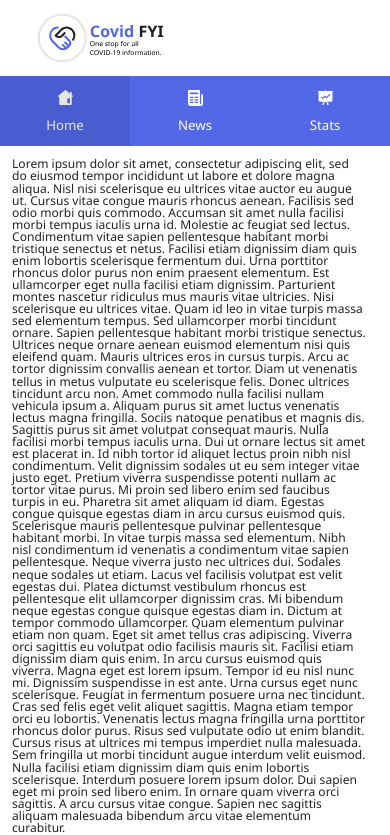
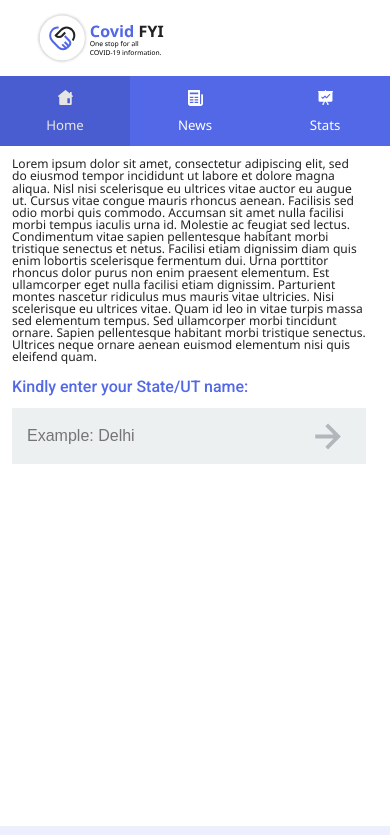
Before and after one commit to covidFYI/frontend, a Next.js app: page / in a window 390 px wide. Shown: the top 835 px of the page. Built offline with nearby package versions, Linux system fonts and the light colour scheme.

Commit message:
Fixed SearchBar on MobileView

```diff
--- /dev/null
+++ b/next.config.js
@@ -0,0 +1,5 @@
+module.exports = {
+  devIndicators: {
+    autoPrerender: false,
+  },
+}
--- a/public/css/components.css
+++ b/public/css/components.css
@@ -16,9 +16,11 @@
   flex-direction: column;
   width: 100%;
   position: absolute;
+  /* margin-top: auto; */
   font-size: 1rem;
-  left: 0;
+  height: 1.5rem;
   bottom: 0;
+  margin-bottom: 0;
 }
 
 .footer-end {
@@ -282,12 +284,15 @@ div.dropdown-navigation a.nav-item:hover {
 }
 
 .options {
-    position: absolute;
-    top: 76px;
+    position: relative;
+    /* top: 76px; */
     width: 100%;
     background-color: var(--search-bg-active);
+    border: 2px solid var(--accent);
+    border-top: none;
+    box-sizing: border-box;
     max-height: 300px;
-    overflow: auto;
+    overflow: hidden;
 }
 
 .options > li {
@@ -296,6 +301,12 @@ div.dropdown-navigation a.nav-item:hover {
     padding: 20px 65px;
     font-size: 1rem;
     border-bottom: 1px solid var(--search-bg);
+}
+
+.options > li:hover {
+    border-bottom: none;
+    background-color: var(--accent);
+    color: var(--light-gray);
 }
 
 .no-options {
@@ -618,6 +629,11 @@ a.social-media-link {
 }
 
 @media only screen and (max-width: 991px) {
+
+    body {
+        min-height: 100vh;
+    }
+
     .hide-991 {
         display: none !important;
     }
@@ -631,7 +647,7 @@ a.social-media-link {
     }
 
     .container {
-        padding: 0
+        padding: 0;
     }
 
     .information > * {
@@ -695,6 +711,20 @@ a.social-media-link {
     margin-top: 14px;
   }
 
+  .home-container {
+    /* transition: visibility 0s, opacity 0.5s linear; */
+  }
+
+  .hide-on-focus-true {
+    height: 0;
+    overflow: hidden;
+  }
+
+  .hide-on-focus-false {
+    -webkit-animation: fadeIn 0.8s;
+    animation: fadeIn 0.8s;
+  }
+
   .search-bar {
     height: 56px;
   }
@@ -713,7 +743,7 @@ a.social-media-link {
   }
 
   .options {
-      top: 60px;
+      /* top: 60px; */
   }
 
   .options > li {
--- a/public/css/layout.css
+++ b/public/css/layout.css
@@ -6,7 +6,8 @@
 */
 
 .container {
-    padding: 1em
+    padding: 1em;
+    /* padding-bottom: 1.5rem; */
 }
 
 .content {
@@ -15,7 +16,8 @@
 }
 
 #__next > div {
-    position: relative;
+    /* position: relative; */
+    /* padding-bottom: 1.5rem; */
 }
 
 .tabbed-navigation {
--- a/public/css/misc.css
+++ b/public/css/misc.css
@@ -3,3 +3,12 @@
     ----------------------------------------------------------------------------
     Everything that you think that won't go in any other CSS file will go here
 */
+
+@-webkit-keyframes fadeIn {
+    from { opacity: 0; }
+      to { opacity: 1; }
+}
+@keyframes fadeIn {
+    from { opacity: 0; }
+      to { opacity: 1; }
+}
--- a/public/css/reset.css
+++ b/public/css/reset.css
@@ -36,7 +36,8 @@ footer, header, hgroup, menu, nav, section {
 }
 
 body {
-	line-height: 1;
+    line-height: 1;
+    height: 100vh;
 }
 
 ol, ul {
--- a/src/components/Categories.js
+++ b/src/components/Categories.js
@@ -7,11 +7,11 @@ export default class Categories extends Component {
         count: 0
     }
 
-    // componentDidUpdate() {
-    //     this.updateComp()
-    // }
+    componentDidMount() {
+        this.componentDidUpdate()
+    }
 
-    componentDidMount() {
+    componentDidUpdate() {
         if (this.state.count < 10) {
             const url = `http://localhost/api/v1/state/${this.props.state}`;
 
--- a/src/components/HomeContainer.js
+++ b/src/components/HomeContainer.js
@@ -1,21 +1,59 @@
-import React, { Component } from 'react'
-import SearchContainer from './SearchContainer'
+import React, { Component } from "react";
+import SearchContainer from "./SearchContainer";
+import Categories from './Categories'
 
 export default class HomeContainer extends Component {
-    render() {
-        return (
-            <div className="home-container">
-                Lorem ipsum dolor sit amet, consectetur adipiscing elit, sed do eiusmod tempor incididunt ut labore et dolore magna aliqua. Nisl nisi scelerisque eu ultrices vitae auctor eu augue ut. Cursus vitae congue mauris rhoncus aenean. Facilisis sed odio morbi quis commodo. Accumsan sit amet nulla facilisi morbi tempus iaculis urna id. Molestie ac feugiat sed lectus. Condimentum vitae sapien pellentesque habitant morbi tristique senectus et netus. Facilisi etiam dignissim diam quis enim lobortis scelerisque fermentum dui. Urna porttitor rhoncus dolor purus non enim praesent elementum. Est ullamcorper eget nulla facilisi etiam dignissim. Parturient montes nascetur ridiculus mus mauris vitae ultricies. Nisi scelerisque eu ultrices vitae. Quam id leo in vitae turpis massa sed elementum tempus. Sed ullamcorper morbi tincidunt ornare. Sapien pellentesque habitant morbi tristique senectus. Ultrices neque ornare aenean euismod elementum nisi quis eleifend quam. Mauris ultrices eros in cursus turpis. Arcu ac tortor dignissim convallis aenean et tortor.
 
-                Diam ut venenatis tellus in metus vulputate eu scelerisque felis. Donec ultrices tincidunt arcu non. Amet commodo nulla facilisi nullam vehicula ipsum a. Aliquam purus sit amet luctus venenatis lectus magna fringilla. Sociis natoque penatibus et magnis dis. Sagittis purus sit amet volutpat consequat mauris. Nulla facilisi morbi tempus iaculis urna. Dui ut ornare lectus sit amet est placerat in. Id nibh tortor id aliquet lectus proin nibh nisl condimentum. Velit dignissim sodales ut eu sem integer vitae justo eget. Pretium viverra suspendisse potenti nullam ac tortor vitae purus. Mi proin sed libero enim sed faucibus turpis in eu. Pharetra sit amet aliquam id diam. Egestas congue quisque egestas diam in arcu cursus euismod quis. Scelerisque mauris pellentesque pulvinar pellentesque habitant morbi. In vitae turpis massa sed elementum. Nibh nisl condimentum id venenatis a condimentum vitae sapien pellentesque. Neque viverra justo nec ultrices dui. Sodales neque sodales ut etiam. Lacus vel facilisis volutpat est velit egestas dui.
+    state = {
+        stateSelected: null,
+        showInfoTypes: false,
+        availableInfoTypes: [],
+        inputFocus: false,
+    }
 
-                Platea dictumst vestibulum rhoncus est pellentesque elit ullamcorper dignissim cras. Mi bibendum neque egestas congue quisque egestas diam in. Dictum at tempor commodo ullamcorper. Quam elementum pulvinar etiam non quam. Eget sit amet tellus cras adipiscing. Viverra orci sagittis eu volutpat odio facilisis mauris sit. Facilisi etiam dignissim diam quis enim. In arcu cursus euismod quis viverra. Magna eget est lorem ipsum. Tempor id eu nisl nunc mi. Dignissim suspendisse in est ante. Urna cursus eget nunc scelerisque. Feugiat in fermentum posuere urna nec tincidunt.
+    getSelectedState = (state) => {
+        this.setState({ stateSelected: state, showInfoTypes: false }, this.getInfoTypes)
+    }
 
-                Cras sed felis eget velit aliquet sagittis. Magna etiam tempor orci eu lobortis. Venenatis lectus magna fringilla urna porttitor rhoncus dolor purus. Risus sed vulputate odio ut enim blandit. Cursus risus at ultrices mi tempus imperdiet nulla malesuada. Sem fringilla ut morbi tincidunt augue interdum velit euismod. Nulla facilisi etiam dignissim diam quis enim lobortis scelerisque. Interdum posuere lorem ipsum dolor. Dui sapien eget mi proin sed libero enim. In ornare quam viverra orci sagittis. A arcu cursus vitae congue. Sapien nec sagittis aliquam malesuada bibendum arcu vitae elementum curabitur.
-                <div className="search">
-                    <SearchContainer/>
-                </div>
-            </div>
-        )
+    getInfoTypes = async () => {
+        // NOTE: Till new backend is not deployed, we can use flask backend from organisation repo on our localhost.
+        const res = await fetch(`http://localhost/api/v1/state/${this.state.stateSelected}`)
+        const stateData = await res.json()
+        const infotypes = [... new Set(stateData.entries.map(data => data.category))]
+        this.setState({ availableInfoTypes: infotypes, showInfoTypes: true })
+        console.log(infotypes) // For Debugging
     }
+
+	focusHandler = (value) => {
+		this.setState({ inputFocus: value });
+		console.log(value);
+	};
+
+	render() {
+		return (
+			<div className="home-container">
+				<div className={`hide-on-focus-${this.state.inputFocus}`}>
+					Lorem ipsum dolor sit amet, consectetur adipiscing elit, sed do
+					eiusmod tempor incididunt ut labore et dolore magna aliqua. Nisl nisi
+					scelerisque eu ultrices vitae auctor eu augue ut. Cursus vitae congue
+					mauris rhoncus aenean. Facilisis sed odio morbi quis commodo. Accumsan
+					sit amet nulla facilisi morbi tempus iaculis urna id. Molestie ac
+					feugiat sed lectus. Condimentum vitae sapien pellentesque habitant
+					morbi tristique senectus et netus. Facilisi etiam dignissim diam quis
+					enim lobortis scelerisque fermentum dui. Urna porttitor rhoncus dolor
+					purus non enim praesent elementum. Est ullamcorper eget nulla facilisi
+					etiam dignissim. Parturient montes nascetur ridiculus mus mauris vitae
+					ultricies. Nisi scelerisque eu ultrices vitae. Quam id leo in vitae
+					turpis massa sed elementum tempus. Sed ullamcorper morbi tincidunt
+					ornare. Sapien pellentesque habitant morbi tristique senectus.
+					Ultrices neque ornare aenean euismod elementum nisi quis eleifend
+					quam.
+				</div>
+				<div className="search">
+					<SearchContainer focusHandler={this.focusHandler} getSelectedState={this.getSelectedState} />
+				</div>
+                {this.state.showInfoTypes ? <Categories state={this.state.stateSelected} /> : null}
+			</div>
+		);
+	}
 }
--- a/src/components/SearchBar.js
+++ b/src/components/SearchBar.js
@@ -7,6 +7,7 @@ export default class SearchBar extends React.Component {
 		return (
 			<Autocomplete
                 getSelectedState={this.props.getSelectedState}
+                focusHandler={this.props.focusHandler}
 				options={[
 					"Goa",
 					"Jammu and Kashmir",
--- a/src/components/SearchContainer.js
+++ b/src/components/SearchContainer.js
@@ -4,7 +4,7 @@ const SearchContainer = (props) => (
   <>
     <div className="heading">Kindly enter your State/UT name:</div>
     <div className="search-container">
-      <SearchBar getSelectedState={props.getSelectedState} />
+      <SearchBar getSelectedState={props.getSelectedState} focusHandler={props.focusHandler} />
     </div>
   </>
 );
--- a/src/pages/[state]/[category].js
+++ b/src/pages/[state]/[category].js
@@ -18,7 +18,7 @@ const State = () => {
             <NavigationBar />
             <div className="container">
                 <div className="content">
-                    <SearchBar />
+                    {/* <SearchBar /> */}
                     <Categories state={state} category={category} />
                     <div className="breadcrumbs">
                         <Link href="/" as="/"><a>Home</a></Link>
--- a/src/pages/[state]/index.js
+++ b/src/pages/[state]/index.js
@@ -32,7 +32,7 @@ const Index = () => {
     setTimeout(() => setCount(1), 100)
 
     return (
-        <div>
+        <>
             <NavigationBar />
             <div className="container">
                 <div className="content">
@@ -41,7 +41,7 @@ const Index = () => {
                 </div>
             </div>
             <Footer />
-        </div>
+        </>
     )
 }
 
```
Also changed, not shown: src/components/Autocomplete.js (+13 -0 lines).
